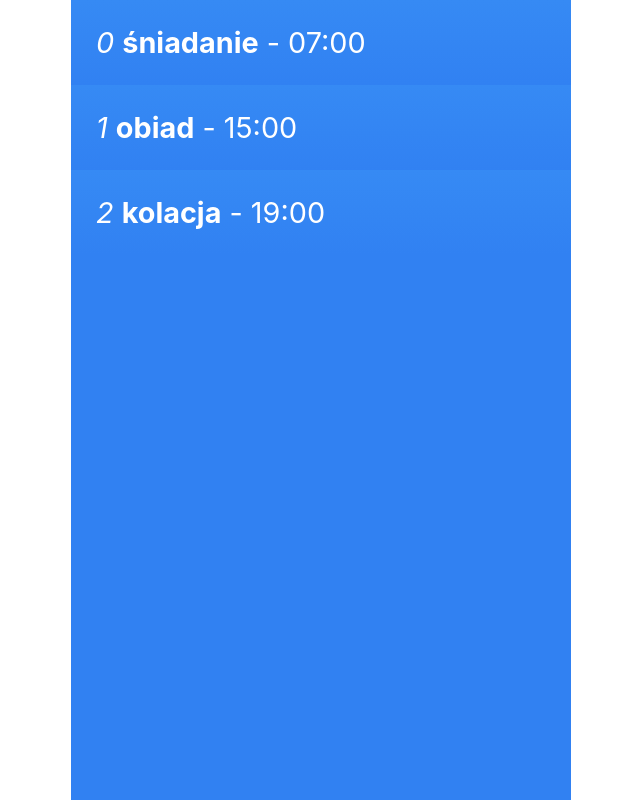
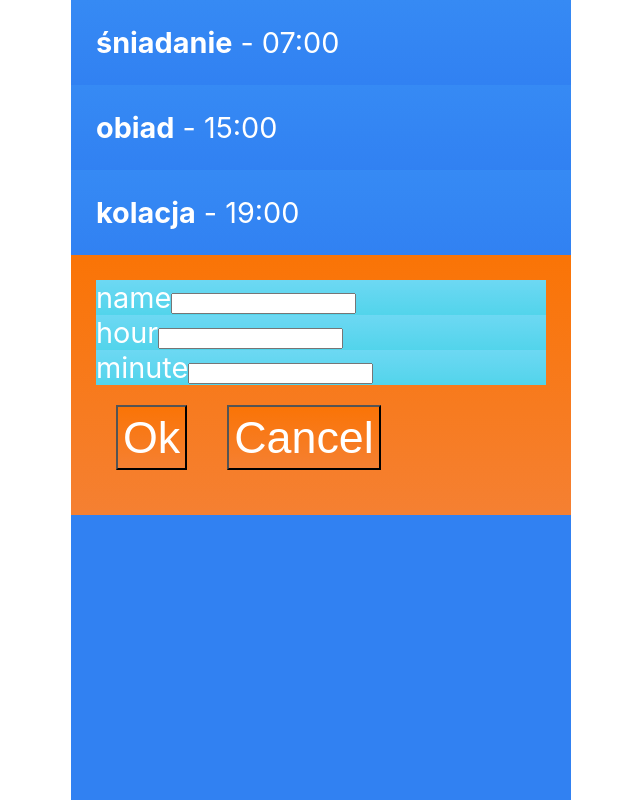
Before and after one commit to andrii3s/react-pierwsze-kroki, a React (Create React App) app: page / in a window 1280 px wide. Shown: the whole page, without its empty margins (319-959 px from the left). Built offline with nearby package versions, Linux system fonts and the light colour scheme.

Commit message:
# Lesson 05 (parts 01-04)

```diff
--- a/src/App.jsx
+++ b/src/App.jsx
@@ -2,6 +2,7 @@ import React, { Component } from 'react';
 
 import './App.css';
 import Countdown from './Countdown';
+import EditEvent from './EditEvent';
 
 class App extends Component {
     constructor() {
@@ -19,7 +20,10 @@ class App extends Component {
             return <div><Countdown id={el.id} name={el.name} time={el.time} /></div>;
         })
         return (
-            <div className="App">{events}</div>
+            <div className="App">
+                {events}
+                <EditEvent onSave={() => alert("A")}/>
+            </div>
         )
     }
 }
--- a/src/Countdown.jsx
+++ b/src/Countdown.jsx
@@ -4,12 +4,11 @@ import './Countdown.css';
 
 const Countdown = props => (
     <div className="countdown">
-        <i>{props.id}</i> <strong>{props.name}</strong> - {props.time}
+        <strong>{props.name}</strong> - {props.time}
     </div>
 );
 
 Countdown.propTypes = {
-    id: PropTypes.number,
     name: PropTypes.string,
     time: PropTypes.string
 }
--- /dev/null
+++ b/src/EditEvent.css
@@ -0,0 +1,20 @@
+.edit-event {
+    background: linear-gradient(#fa7406, #f58032);
+    color: #ffffff;
+    font-size: 1.8rem;
+    padding: 25px;
+}
+
+.edit-event__input-group {
+    background: linear-gradient(#6dd8f3, #52d4eb);
+    color: #ffffff;
+    font-size: 1.8rem;
+}
+
+button {
+    background: linear-gradient(#fa7406, #f58032);
+    color: #ffffff;
+    margin: 20px;
+    padding: 5px;
+    font-size: 2.8rem;
+}
--- /dev/null
+++ b/src/EditEvent.jsx
@@ -0,0 +1,25 @@
+import React from 'react';
+import './EditEvent.css';
+
+const EditEvent = props => {
+    return (
+        <div className="edit-event">
+            <div className="edit-event__input-group">
+                <label htmlFor="name">name</label>
+                <input type="text" id="name" name="name" />
+            </div>
+            <div className="edit-event__input-group">
+                <label htmlFor="hour">hour</label>
+                <input type="tel" id="hour" name="hour" />
+            </div>
+            <div className="edit-event__input-group">
+                <label htmlFor="minute">minute</label>
+                <input type="tel" id="minute" name="minute" />
+            </div>
+            <button onClick={() => props.onSave()}>Ok</button>
+            <button>Cancel</button>
+        </div>
+    )
+}
+
+export default EditEvent;
```
